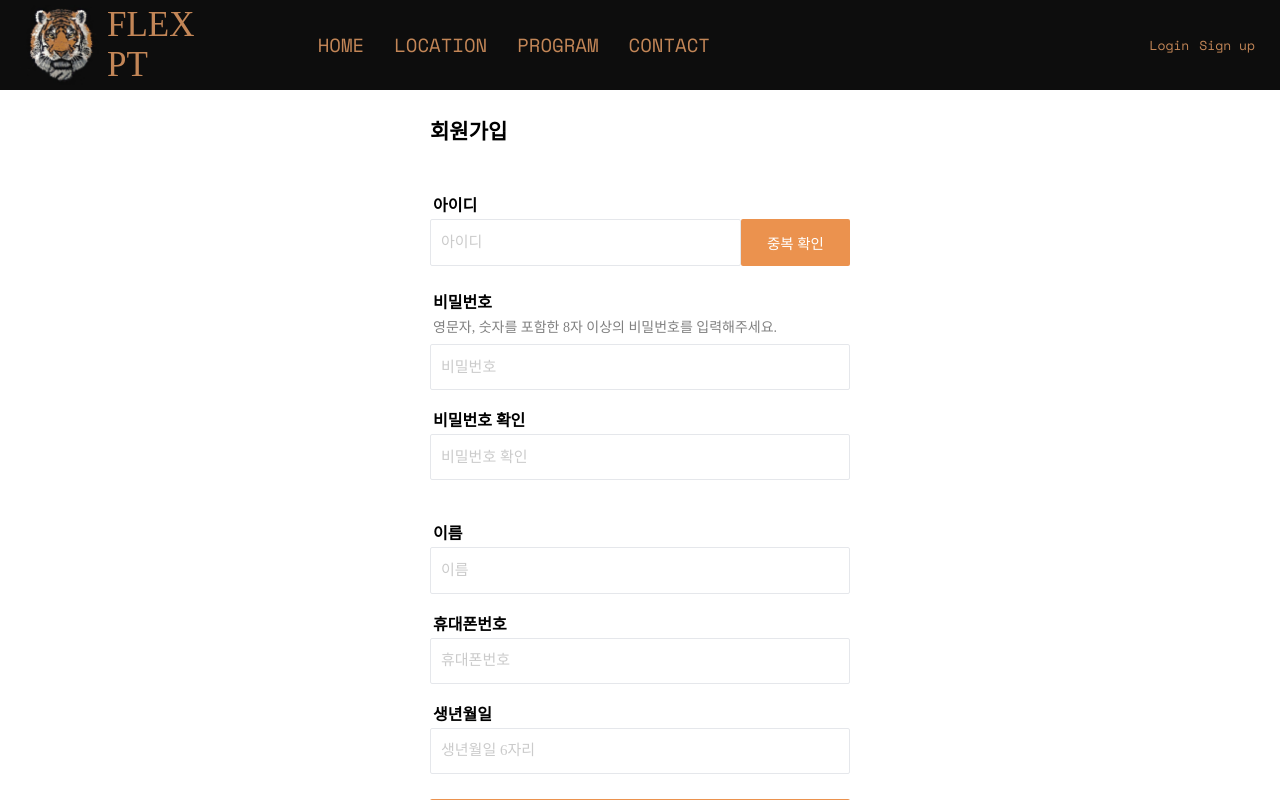
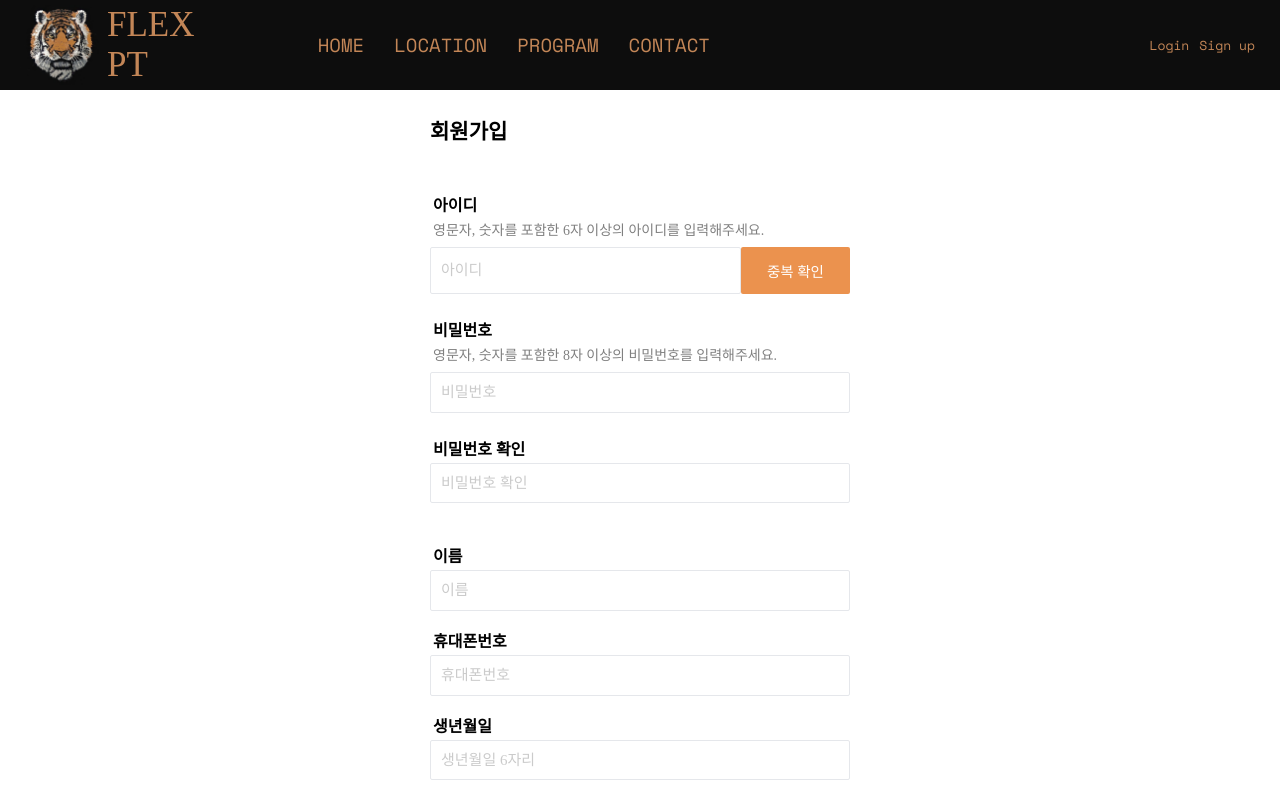
Before and after one commit to jongho-dev/flex_pt, a React (Create React App) app in the folder flex-pt/: page /signup in a window 1280 px wide. Built offline with nearby package versions, Linux system fonts and the light colour scheme; a web font is replaced by a local one.

Commit message:
feat: 회원가입 구현

```diff
--- a/flex-pt/src/pages/login/signup.js
+++ b/flex-pt/src/pages/login/signup.js
@@ -2,8 +2,6 @@ import React, { useState } from "react";
 import "./signup.scss";
 
 export default function SignUpPage() {
-  const checkPhone = /\d{2,3}-\d{3,4}-\d{4}/g;
-  const checkBirth = /\d{6}/g;
   const [id, setId] = useState("");
   const [pw, setPw] = useState("");
   const [pw_r, setPw_r] = useState("");
@@ -11,22 +9,12 @@ export default function SignUpPage() {
   const [phone, setPhone] = useState("");
   const [birth, setBirth] = useState("");
 
-  const regPhone = (e) => {
-    e.target.value = e.target.value.replace(/[^0-9]/g, "");
-    if (e.target.value.length > 11) {
-      e.target.value = e.target.value.slice(0, -1);
-    }
-  };
-
-  const regBirth = (e) => {
-    e.target.value = e.target.value.replace(/[^0-9]/g, "");
-    if (e.target.value.length > 6) {
-      e.target.value = e.target.value.slice(0, -1);
-    }
-  };
-
+  // 아이디 중복 체크
+  const regId = /^[A-Za-z0-9]{6,}$/;
+  const [idcheckdone, setIdcheckdone] = useState(false);
   const [idchecktxt, setIdchecktxt] = useState("");
   const [idtxtcolor, setIdtxtcolor] = useState("");
+
   const idCheck = (e) => {
     fetch(
       "https://port-0-flex-pt-backend-ghdys32bls5ufup0.sel5.cloudtype.app/signupidcheck",
@@ -41,32 +29,101 @@ export default function SignUpPage() {
         if (data) {
           setIdchecktxt("이미 사용중인 아이디입니다.");
           setIdtxtcolor("red");
+          setIdcheckdone(false);
         } else {
           setIdchecktxt("사용 가능한 아이디입니다.");
           setIdtxtcolor("yellowgreen");
+          setIdcheckdone(true);
         }
       });
   };
 
+  // 비밀번호 체크
+
+  const regPw = /^[A-Za-z0-9]{8,}$/;
+  const [pwchecktxt, setPwchecktxt] = useState("");
+  const [pwtxtcolor, setPwtxtcolor] = useState("");
+
+  const pwCheck = (e) => {
+    if (regPw.test(pw)) {
+      setPwchecktxt("사용 가능한 비밀번호입니다.");
+      setPwtxtcolor("yellowgreen");
+    } else {
+      setPwchecktxt("비밀번호를 다시 확인해주세요.");
+      setPwtxtcolor("red");
+    }
+  };
+
+  // 기타 정보
+  const regName = /^[a-zA-Z가-힣]+$/;
+
+  const regPhone = /\d{2,3}-\d{3,4}-\d{4}/g;
+  const regBirth = /\d{6}/g;
+
+  const changeInputphone = (e) => {
+    e.target.value = e.target.value.replace(/[^0-9]/g, "");
+    if (e.target.value.length > 11) {
+      e.target.value = e.target.value.slice(0, -1);
+    }
+  };
+
+  const changeInputbirth = (e) => {
+    e.target.value = e.target.value.replace(/[^0-9]/g, "");
+    if (e.target.value.length > 6) {
+      e.target.value = e.target.value.slice(0, -1);
+    }
+  };
+
+  // 회원가입 제출
+  const onSubmit = (e) => {
+    if (
+      idcheckdone &&
+      regPw.test(pw) &&
+      pw == pw_r &&
+      regName.test(name) &&
+      regPhone.test(phone) &&
+      regBirth.test(birth)
+    ) {
+      fetch("http://localhost:4000/signupdone", {
+        method: "POST",
+        headers: { "Content-Type": "application/json" },
+        body: JSON.stringify({
+          id: id,
+          pw: pw,
+          name: name,
+          phone: phone,
+          birth: birth,
+        }),
+      }).then((res) => {});
+      alert("가입이 완료되었습니다.");
+    } else {
+      e.preventDefault();
+      alert("다시 확인해주세요.");
+    }
+  };
+
   return (
     <div className="signup">
-      <form action="">
+      <form action="/login" onSubmit={onSubmit}>
         <div className="signuplogo">회원가입</div>
         <h4>아이디</h4>
-
+        <div className="graytext">
+          영문자, 숫자를 포함한 6자 이상의 아이디를 입력해주세요.
+        </div>
         <div className="idarea">
           <input
             type="text"
             className="inputid"
             placeholder="아이디"
             onChange={(e) => {
+              setIdcheckdone(false);
               setId(e.target.value);
             }}
           />
           <button
             onClick={(e) => {
               e.preventDefault();
-              if (id.length > 0) {
+              if (regId.test(id)) {
                 idCheck();
               }
             }}
@@ -78,20 +135,24 @@ export default function SignUpPage() {
           {idchecktxt}
         </div>
         <h4>비밀번호</h4>
-        <div className="pwtext">
+        <div className="graytext">
           영문자, 숫자를 포함한 8자 이상의 비밀번호를 입력해주세요.
         </div>
         <input
-          type="text"
+          type="password"
           className="inputpw"
           placeholder="비밀번호"
           onChange={(e) => {
             setPw(e.target.value);
           }}
+          onBlur={pwCheck}
         />
-        <h4>비밀번호 확인</h4>
+        <div className="pwchecktext" style={{ color: pwtxtcolor }}>
+          {pwchecktxt}
+        </div>
+        <h4 className="pw_rh">비밀번호 확인</h4>
         <input
-          type="text"
+          type="password"
           className="inputpw_re"
           placeholder="비밀번호 확인"
           onChange={(e) => {
@@ -119,7 +180,7 @@ export default function SignUpPage() {
             );
             setPhone(e.target.value);
           }}
-          onInput={regPhone}
+          onInput={changeInputphone}
         />
         <h4>생년월일</h4>
 
@@ -130,17 +191,9 @@ export default function SignUpPage() {
           onChange={(e) => {
             setBirth(e.target.value);
           }}
-          onInput={regBirth}
+          onInput={changeInputbirth}
         />
-        <button
-          onClick={async (e) => {
-            console.log(checkPhone.test(phone));
-            console.log(checkBirth.test(birth));
-            e.preventDefault();
-          }}
-        >
-          가입하기
-        </button>
+        <button>가입하기</button>
       </form>
     </div>
   );
--- a/flex-pt/src/pages/login/signup.scss
+++ b/flex-pt/src/pages/login/signup.scss
@@ -62,9 +62,15 @@
       font-size: 14px;
     }
 
-    .pwtext {
+    .graytext {
       margin: 0 0 8px 3px;
       color: gray;
+      font-size: 14px;
+    }
+
+    .pwchecktext {
+      margin: 4px 0 2px 3px;
+      color: yellowgreen;
       font-size: 14px;
     }
 
```
